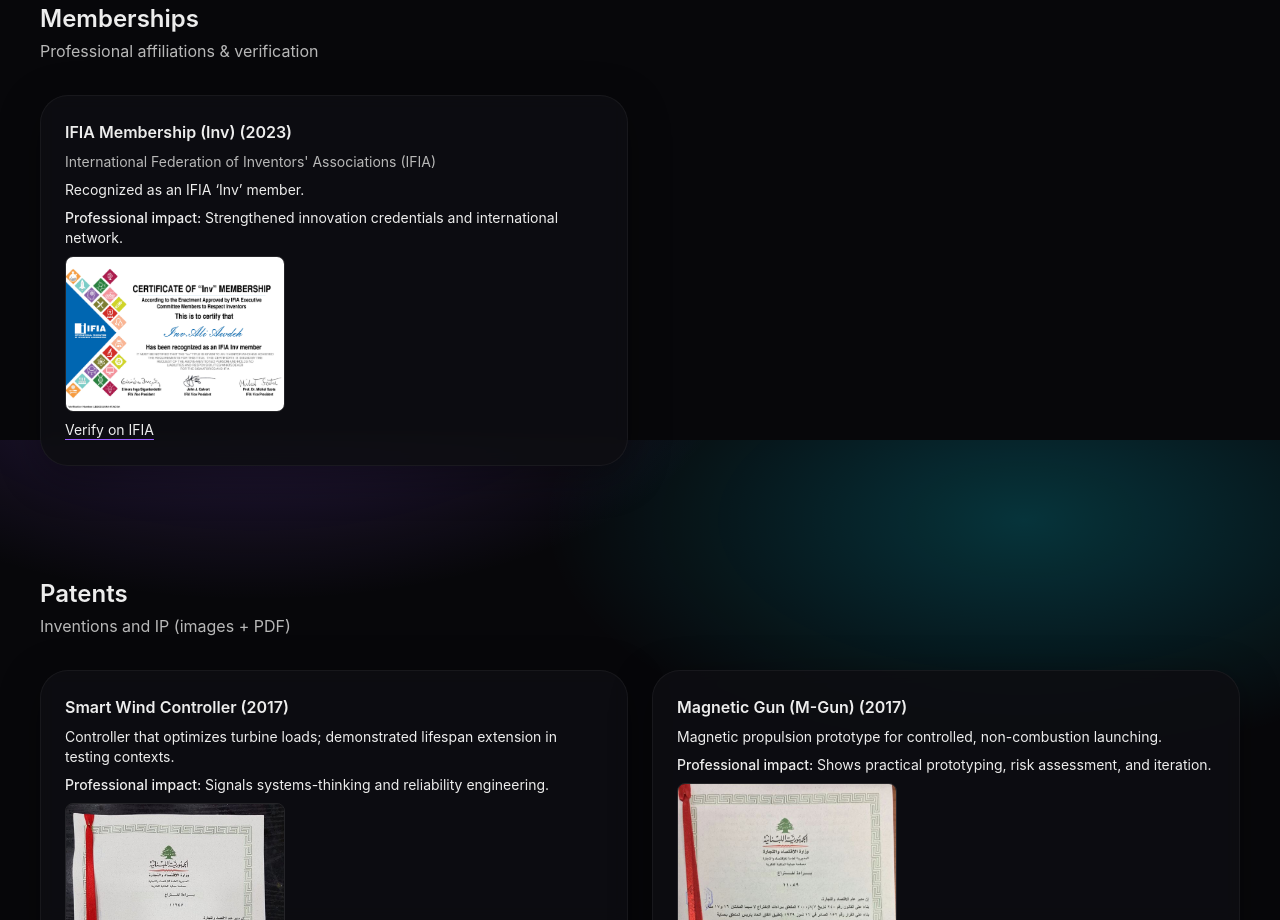
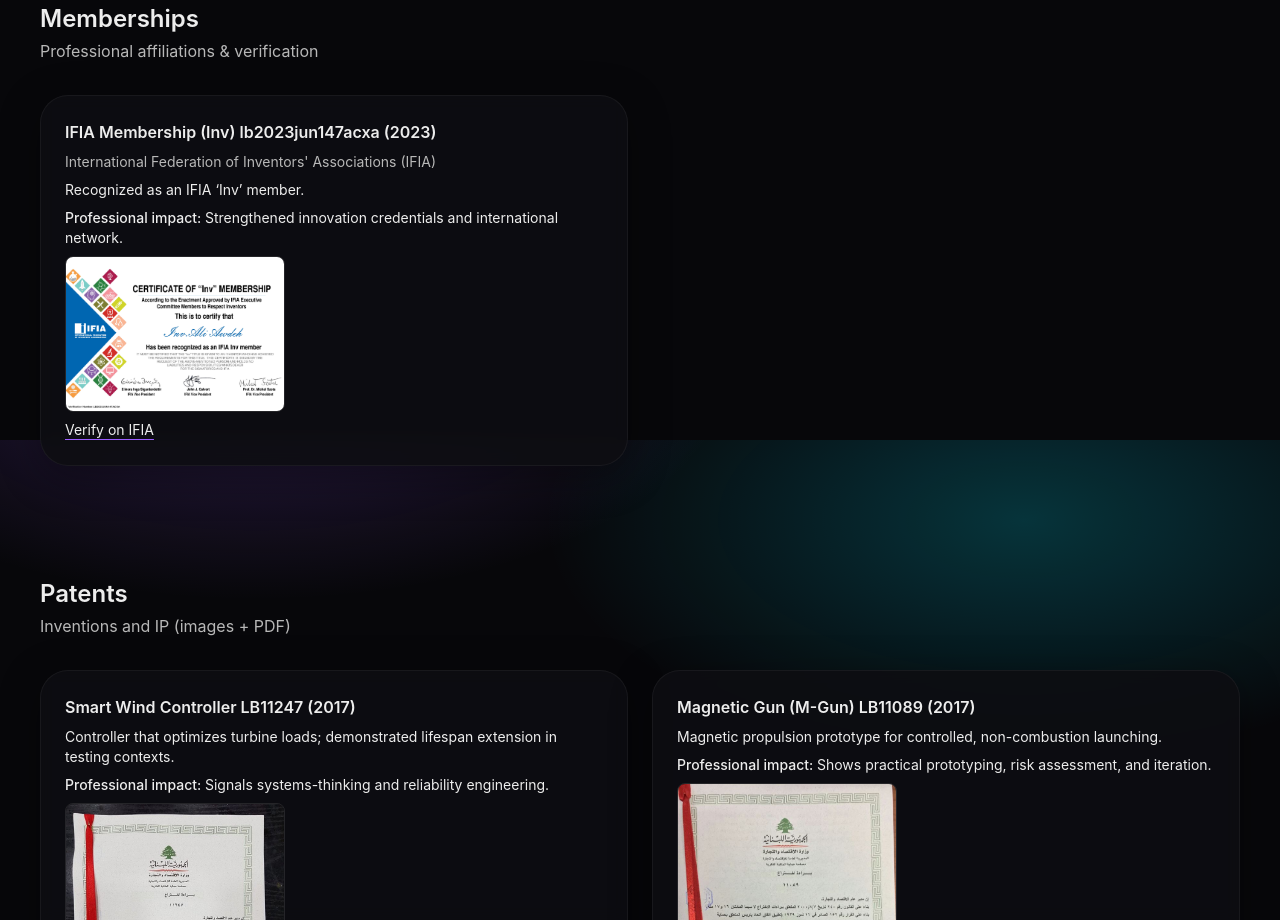
Before and after one commit to AliAwdeh/website_personal, a Next.js app: page /awards in a window 1280 px wide. Shown: the part 2760-3680 px from the top of the page. Built offline with nearby package versions, Linux system fonts and the light colour scheme.

Commit message:
add verification in title

```diff
--- a/data/recognition.ts
+++ b/data/recognition.ts
@@ -99,7 +99,7 @@
 export const memberships = [
   {
     year: 2023,
-    title: "IFIA Membership (Inv)",
+    title: "IFIA Membership (Inv) lb2023jun147acxa",
     org: "International Federation of Inventors' Associations (IFIA)",
     blurb: "Recognized as an IFIA ‘Inv’ member.",
     images: ["/images/ifia_membership.jpg"],
@@ -112,17 +112,17 @@
 export const patents = [
   {
     year: 2017,
-    title: "Smart Wind Controller",
+    title: "Smart Wind Controller LB11247",
     blurb:
       "Controller that optimizes turbine loads; demonstrated lifespan extension in testing contexts.",
-    images: ["/images/patent_swc.jpg"], // place this image file in /public/images
+    images: ["/images/patent_swc.jpg"],
     pdfUrl: "/docs/patents_portfolio.pdf",
     professionalImpact:
       "Signals systems-thinking and reliability engineering.",
   },
   {
     year: 2017,
-    title: "Magnetic Gun (M-Gun)",
+    title: "Magnetic Gun (M-Gun) LB11089",
     blurb:
       "Magnetic propulsion prototype for controlled, non-combustion launching.",
     images: ["/images/patent_mgun.jpg"],
```
Also changed, not shown: app/logo.png (added), 1 other file (tests, documents, lock files or other folders).
